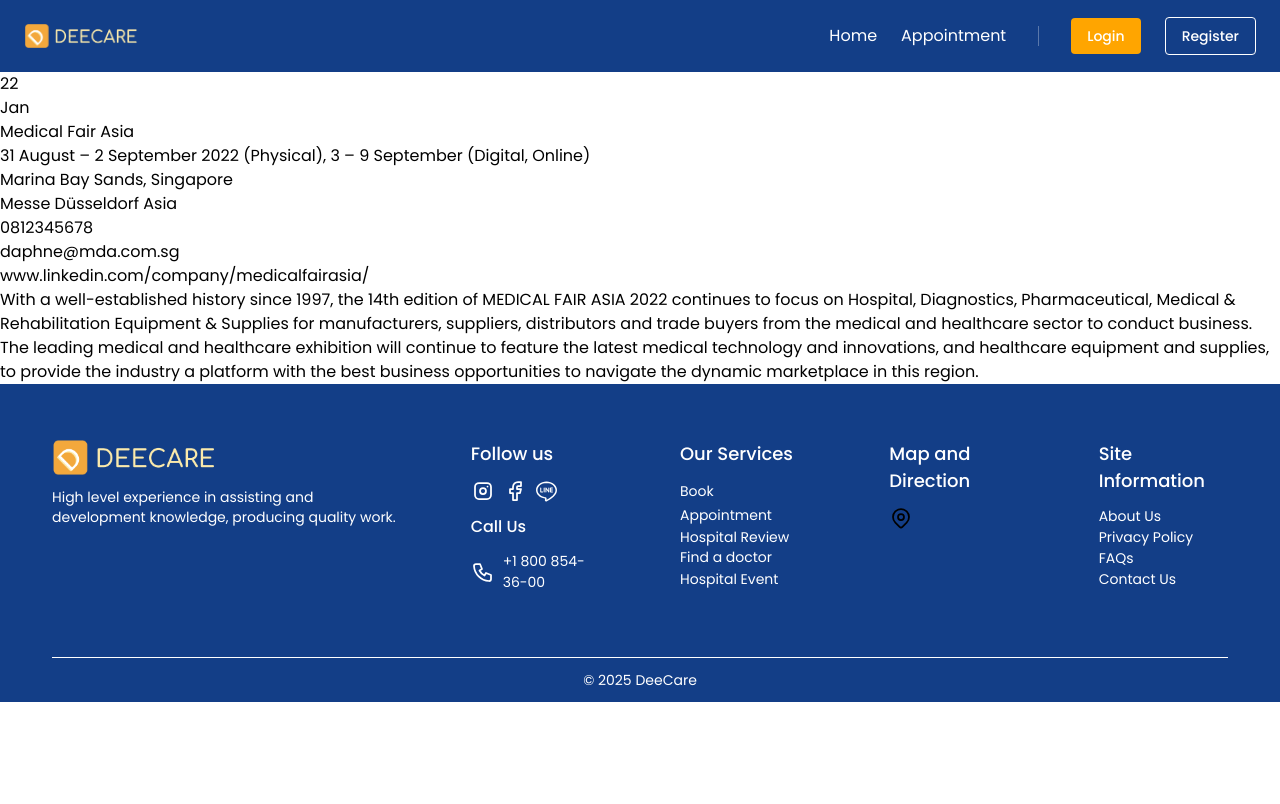
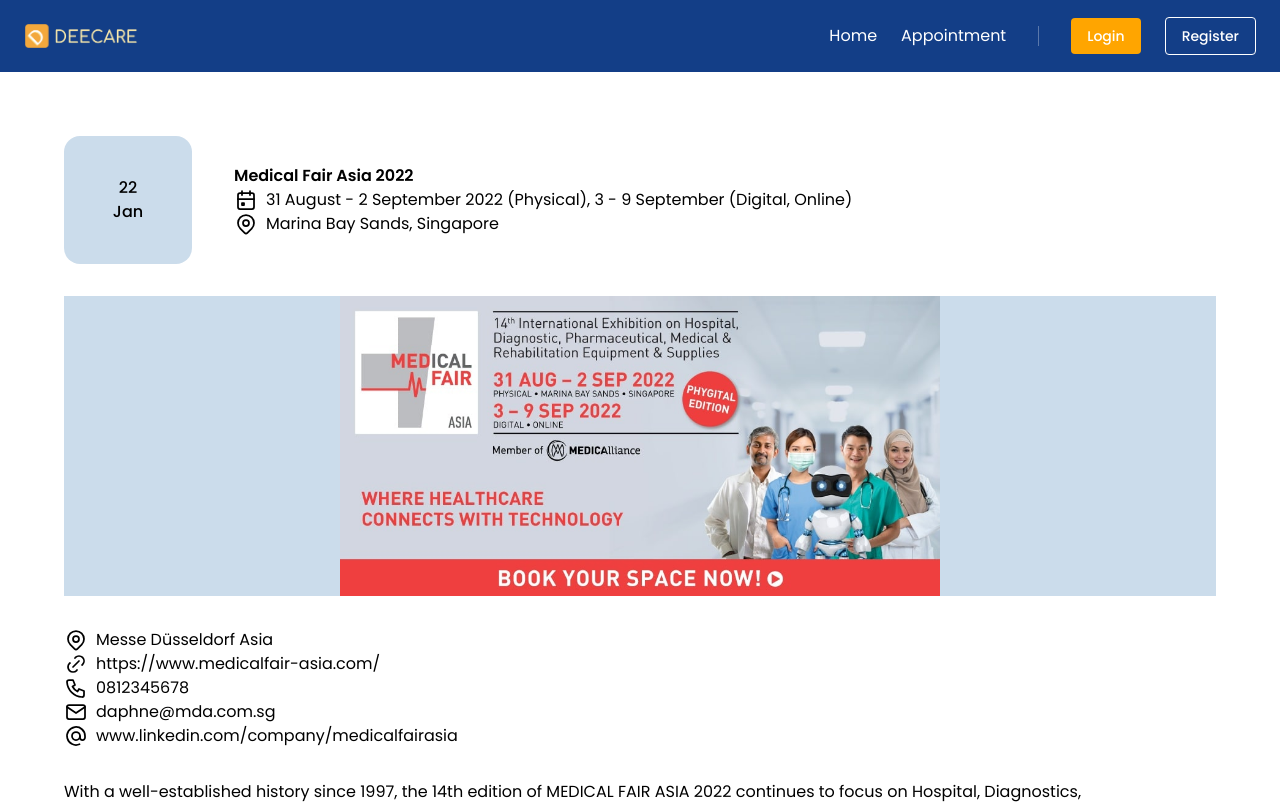
Before and after one commit to CSC105-2024/G19-DeeCare, a React (Vite) app in the folder frontend/: page /Event in a window 1280 px wide. Shown: the top 804 px of the page. Built offline with nearby package versions, Linux system fonts and the light colour scheme.

Commit message:
Change event details

```diff
--- a/frontend/src/pages/Event.jsx
+++ b/frontend/src/pages/Event.jsx
@@ -3,7 +3,129 @@ import { Link } from "react-router-dom";
 const Event = () => {
   return (
     <>
-    {/* <div >
+    {/* whole page */}
+    <div className="sm:m-[64px] m-[32px]">
+
+      {/* event brief */}
+      <div className="flex sm:justify-start items-center h-[128px] sm:flex-row flex-col">
+        {/* event mobile topic */}
+        <h1 className="font-semibold hidden ">
+          Medical Fair Asia 2022
+        </h1>
+
+        {/* event date */}
+        <div className="sm:w-[128px] w-full sm:h-[128px] sm:mr-[42px] flex justify-center items-center bg-light-blue rounded-2xl flex-col font-medium py-3">
+          <p>22</p>
+          <p>Jan</p>
+        </div>
+
+
+        {/* detail */}
+        <div>
+          {/* event desktop topic */}
+          <h1 className="sm:font-semibold hidden sm:block">
+            Medical Fair Asia 2022
+          </h1>
+
+          {/* Event date */}
+          <div className="flex">
+            <img
+              src="/icons/calendar-event.svg" alt="icons calendar-event" />
+            <p className="ml-2 break-words">
+              31 August - 2 September 2022 (Physical), 3 - 9 September (Digital, Online)
+            </p>
+          </div>
+
+          {/* place */}
+          <div className="flex">
+            <img
+              src="/icons/map-pin.svg"
+              alt="icon map-pin"/>
+            <p className="ml-2 break-words">
+              Marina Bay Sands, Singapore
+            </p>
+          </div>
+
+        </div>
+
+      </div>
+
+
+      {/* event image */}
+      <div className="bg-light-blue flex justify-center items-center my-[32px]">
+        <img
+          src="/images/event.jpg"
+          alt="Event Medical Fair Asia 2022" className="h-[300px]" />
+      </div>
+
+
+      {/* event contact */}
+      <div>
+        {/* event place */}
+        <div className="flex">
+          <img
+            src="/icons/map-pin.svg"
+            alt="icon map-pin"/>
+          <p className="ml-2 break-words">
+            Messe Düsseldorf Asia
+          </p>
+        </div>
+
+        {/* event website */}
+        <div className="flex">
+          <img
+            src="/icons/link.svg"
+            alt="website-link" />
+          <a href="https://www.medicalfair-asia.com/">
+            <p className="ml-2 break-words">
+              https://www.medicalfair-asia.com/
+            </p>
+          </a>
+        </div>
+
+        {/* event contact*/}
+        <div className="flex">
+          <img
+            src="/icons/phone.svg"       alt="icon-phone"/>
+          <p className="ml-2">
+            0812345678
+          </p>
+        </div>
+
+        {/* event mail */}
+        <div className="flex">
+          <img
+            src="/icons/mail.svg"
+            alt="icon-mail"/>
+          <p className="ml-2 break-words">
+            daphne@mda.com.sg
+          </p>
+        </div>
+
+        {/* event linkedin */}
+        <div className="flex">
+          <img
+            src="/icons/at.svg"
+            alt="icon-at"/>
+          <p className="ml-2 break-words">
+            www.linkedin.com/company/medicalfairasia
+          </p>
+        </div>
+      </div>
+
+
+      {/* more detail */}
+      <p className="mt-[32px] break-words">
+        With a well-established history since 1997, the 14th edition of MEDICAL FAIR ASIA 2022 continues to focus on Hospital, Diagnostics, Pharmaceutical, Medical & Rehabilitation Equipment & Supplies for manufacturers, suppliers, distributors and trade buyers from the medical and healthcare sector to conduct business. The leading medical and healthcare exhibition will continue to feature the latest medical technology and innovations, and healthcare equipment and supplies, to provide the industry a platform with the best business opportunities to navigate the dynamic marketplace in this region.
+      </p>
+    </div>
+    </>
+  );
+};
+
+export default Event;
+
+{/* <div >
       <div className="text-4xl">Search page</div>
       <div className='px-4 w-17 rounded-4xl bg-black text-white'>
        <button>
@@ -11,37 +133,3 @@ const Event = () => {
       </button>
       </div>
     </div> */}
-    {/* Event date and place */}
-    <div>
-      {/* day and month */}
-      <div>
-        <p>22</p>
-        <p>Jan</p>
-      </div>
-      {/* detail */}
-      <div>
-        <h1>Medical Fair Asia</h1>
-        <p>31 August – 2 September 2022 (Physical), 3 – 9 September (Digital, Online)</p>
-        <p>Marina Bay Sands, Singapore</p>
-      </div>
-    </div>
-    {/* image */}
-    <div>
-      <img src="" alt="" />
-    </div>
-    {/* contact details */}
-    <div>
-      <p>Messe Düsseldorf Asia</p>
-      <p><a href="https://www.medicalfair-asia.com/"></a></p>
-      <p>0812345678</p>
-      <p>daphne@mda.com.sg</p>
-      <p>www.linkedin.com/company/medicalfairasia/</p>
-    </div>
-    {/* more detail */}
-    <p>With a well-established history since 1997, the 14th edition of MEDICAL FAIR ASIA 2022 continues to focus on Hospital, Diagnostics,
-    Pharmaceutical, Medical & Rehabilitation Equipment & Supplies for manufacturers, suppliers, distributors and trade buyers from the medical and healthcare sector to conduct business. The leading medical and healthcare exhibition will continue to feature the latest medical technology and innovations, and healthcare equipment and supplies, to provide the industry a platform with the best business opportunities to navigate the dynamic marketplace in this region.</p>
-    </>
-  );
-};
-
-export default Event;
```
